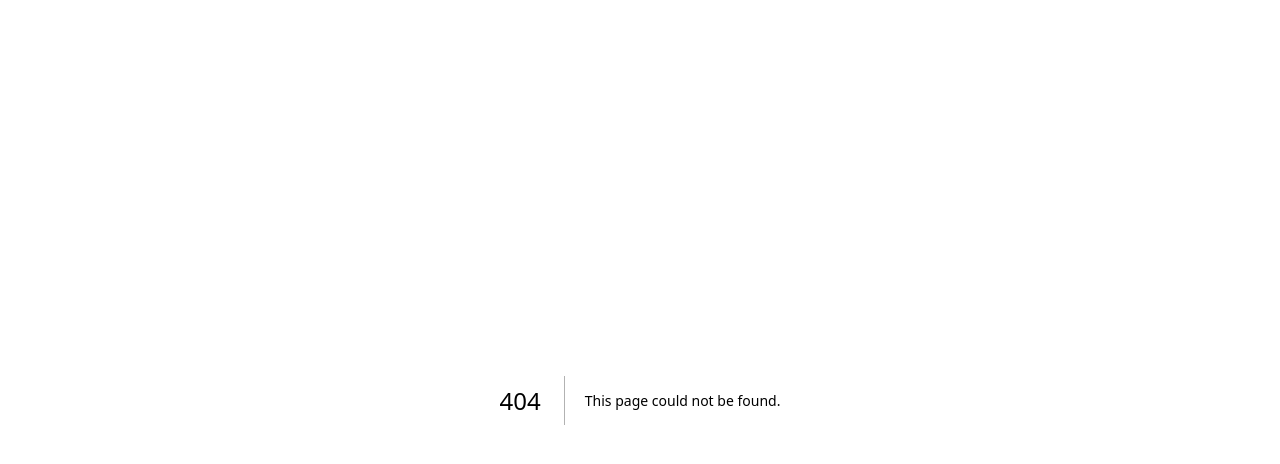
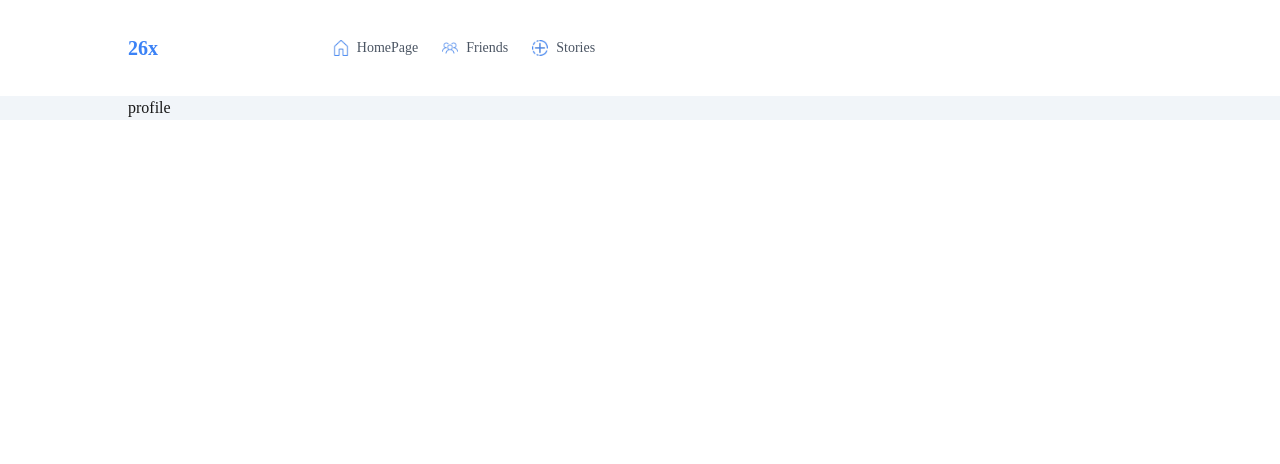
Before and after one commit to liyunfu1998/social, a Next.js app: page /profile/1 in a window 1280 px wide. Before the commit this address had no page. Shown: the top 464 px of the page. Built offline with nearby package versions, Linux system fonts and the light colour scheme.

Commit message:
feat: navbar base

```diff
--- a/app/layout.tsx
+++ b/app/layout.tsx
@@ -1,6 +1,7 @@
 import type { Metadata } from "next";
 import localFont from "next/font/local";
 import "./globals.css";
+import Navbar from "@/components/Navbar";
 
 const geistSans = localFont({
   src: "./fonts/GeistVF.woff",
@@ -24,7 +25,12 @@
   return (
     <html lang="en">
       <body className={`${geistSans.variable} ${geistMono.variable}`}>
-        {children}
+        <div className="w-full bg-white px-4 md:px-8 lg:px-16 xl:px-32 2xl:px-64">
+          <Navbar />
+        </div>
+        <div className="bg-slate-100 px-4 md:px-8 lg:px-16 xl:px-32 2xl:px-64">
+          {children}
+        </div>
       </body>
     </html>
   );
--- /dev/null
+++ b/app/profile/[id]/page.tsx
@@ -0,0 +1,4 @@
+
+export default function ProfilePage(){
+  return <h1>profile</h1>
+}
--- /dev/null
+++ b/app/settings/page.tsx
@@ -0,0 +1,3 @@
+export default function SettingsPage(){
+  return <h1>settings</h1>
+}
--- /dev/null
+++ b/components/MobileMenu.tsx
@@ -0,0 +1,25 @@
+'use client'
+import Link from "next/link"
+import { useState } from "react"
+
+export default function MobileMenu(){
+  const [isOpen, setIsOpen] = useState(false)
+  return (
+    <div className="md:hidden">
+      <div className="flex flex-col gap-[4.5px] cursor-pointer" onClick={()=>setIsOpen((prev)=> !prev)}>
+        <div className={`w-6 h-1 bg-blue-500 rounded-sm ${isOpen ? 'rotate-45': ''} origin-left ease-in-out duration-500`}></div>
+        <div className={`w-6 h-1 bg-blue-500 rounded-sm ${isOpen ? 'opacity-0': ''}`}></div>
+        <div className={`w-6 h-1 bg-blue-500 rounded-sm ${isOpen ? '-rotate-45': ''} origin-left ease-in-out duration-500`}></div>
+      </div>
+      {isOpen && (
+        <div className="absolute left-0 top-24 w-full h-[calc(100vh-96px)] bg-white flex flex-col items-center justify-center gap-8 font-medium text-xl z-10">
+          <Link href="/">Home</Link>
+          <Link href='/'>Friends</Link>
+          <Link href='/'>Groups</Link>
+          <Link href='/'>Stories</Link>
+          <Link href='/'>Login</Link>
+          </div>
+      )}
+    </div>
+  )
+}
--- /dev/null
+++ b/components/Navbar.tsx
@@ -0,0 +1,57 @@
+import Link from "next/link";
+import MobileMenu from "./MobileMenu";
+import Image from "next/image";
+
+export default function Navbar() {
+  return (
+    <div className="h-24 flex items-center justify-between">
+      {/* LEFT */}
+      <div className="md:hidden lg:block w-[20%]">
+        <Link href="/" className="font-bold text-xl text-blue-500">
+          26x
+        </Link>
+      </div>
+      {/* CENTER */}
+      <div className="hidden md:flex w-[50%] text-sm">
+        {/* LINKS */}
+        <div className="flex gap-6 text-gray-600">
+          <Link href="/" className="flex items-center gap-2">
+            <Image
+              src="/images/home.png"
+              alt="HomePage"
+              width={16}
+              height={16}
+              className="w-4 h-4"
+            />
+            <span>HomePage</span>
+          </Link>
+          <Link href="/friends" className="flex items-center gap-2">
+            <Image
+              src="/images/friends.png"
+              alt="FriendsPage"
+              width={16}
+              height={16}
+              className="w-4 h-4"
+            />
+            <span>Friends</span>
+          </Link>
+          <Link href="/stories" className="flex items-center gap-2">
+            <Image
+              src="/images/stories.png"
+              alt="StoriesPage"
+              width={16}
+              height={16}
+              className="w-4 h-4"
+            />
+            <span>Stories</span>
+          </Link>
+        </div>
+      </div>
+      {/* RIGHT */}
+      <div className="w-[30%] flex items-center gap-4 xl:gap-8 justify-end">
+
+        <MobileMenu />
+      </div>
+    </div>
+  );
+}
```
